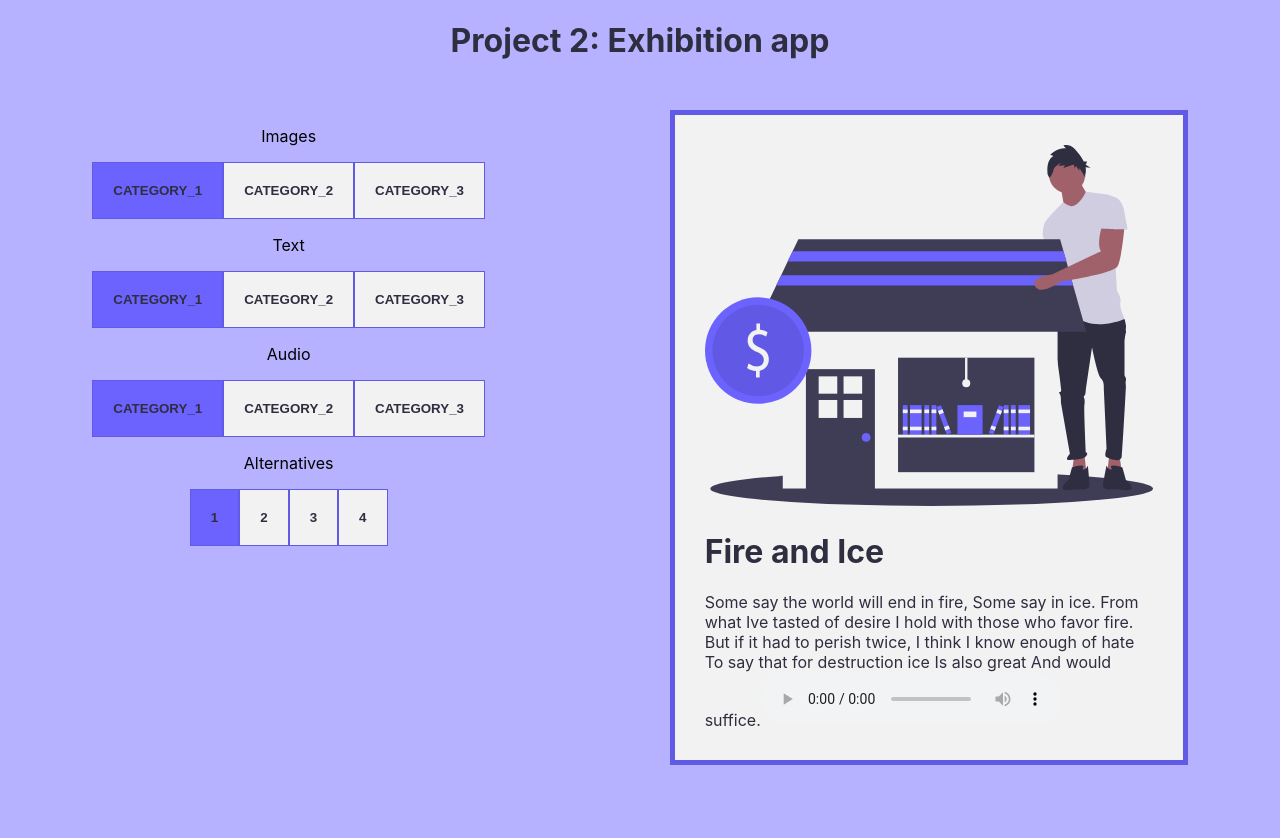
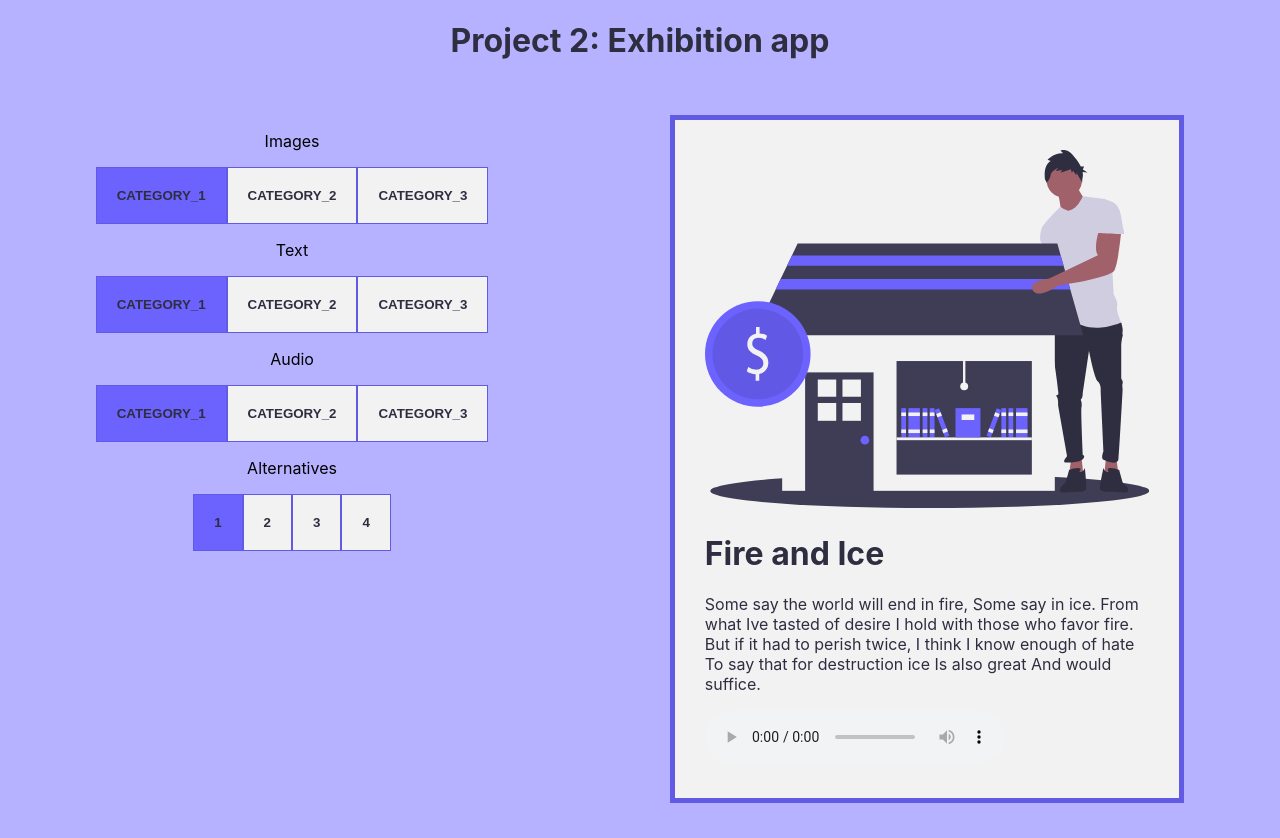
Before and after one commit to rotciw/P2-IT2810-Project-Purple, a React (Create React App) app in the folder exhibition-app/: page / in a window 1280 px wide. Before the commit the page ends 800 px from the top, so only its background shows below. Built offline with nearby package versions, Linux system fonts and the light colour scheme.

Commit message:
Add new stuff

```diff
--- a/exhibition-app/src/components/app/App.css
+++ b/exhibition-app/src/components/app/App.css
@@ -4,7 +4,6 @@ html, body {
 }
 
 .appContainer {
-  /* position: relative; */
   height: 100%;
 }
 
@@ -17,6 +16,7 @@ html, body {
 .contentContainer {
   display: flex;
   flex-flow: row wrap;
+  padding: 5px;
 }
 
 .categories{
@@ -34,6 +34,7 @@ html, body {
   background-color: #F2F2F2;
   color:#2F2E41;
   margin-bottom: 30px;
+  outline: none;
 }
 
 @media (min-width: 768px){
--- a/exhibition-app/src/components/showing/Showing.js
+++ b/exhibition-app/src/components/showing/Showing.js
@@ -43,7 +43,7 @@ render(){
       <div>
           <div dangerouslySetInnerHTML={{__html: this.state.image}}></div>
           <h1>{this.state.poemTitle}</h1>
-          {this.state.poemContent}
+          <p>{this.state.poemContent}</p>
           {this.state.audio}
       </div>
 
```
Also changed, not shown: exhibition-app/src/components/showing/Showing.css (+8 -0 lines).
